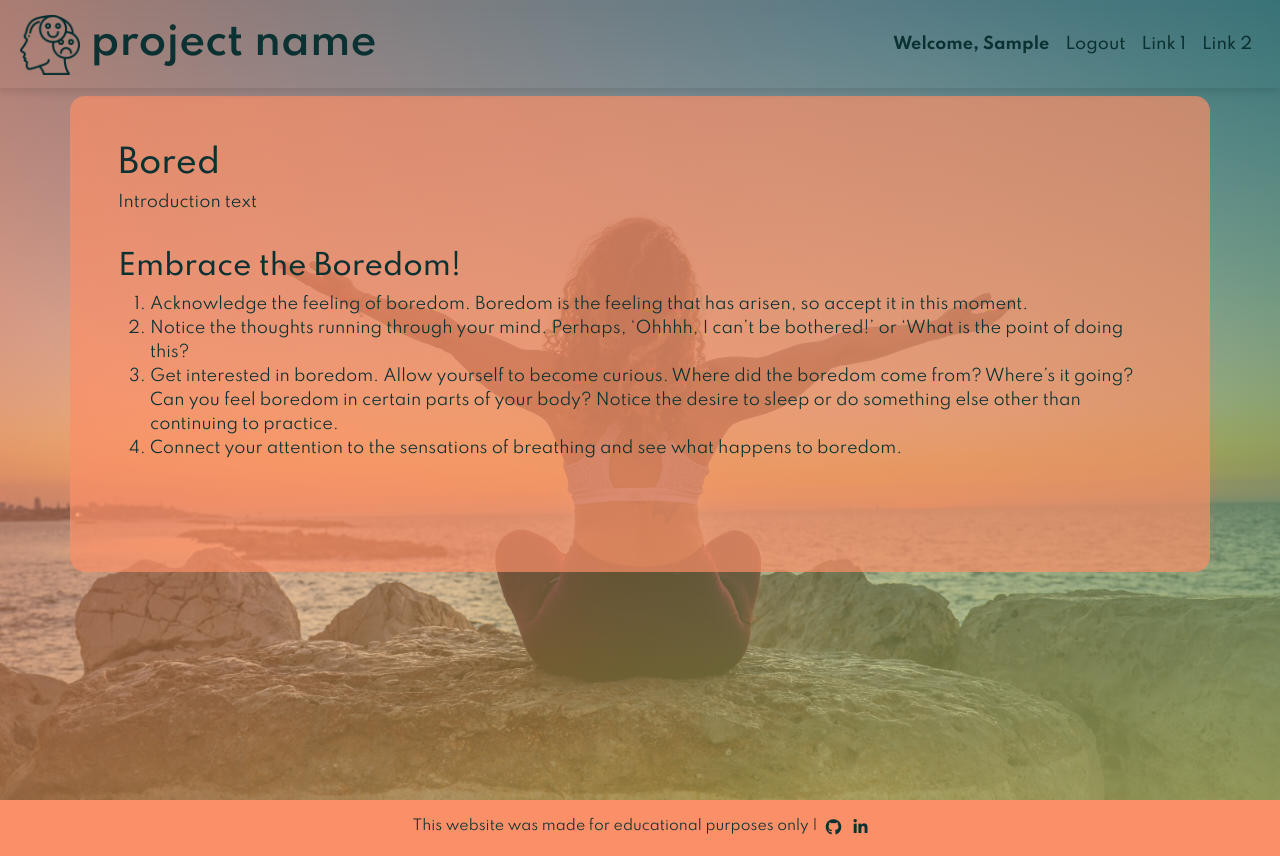
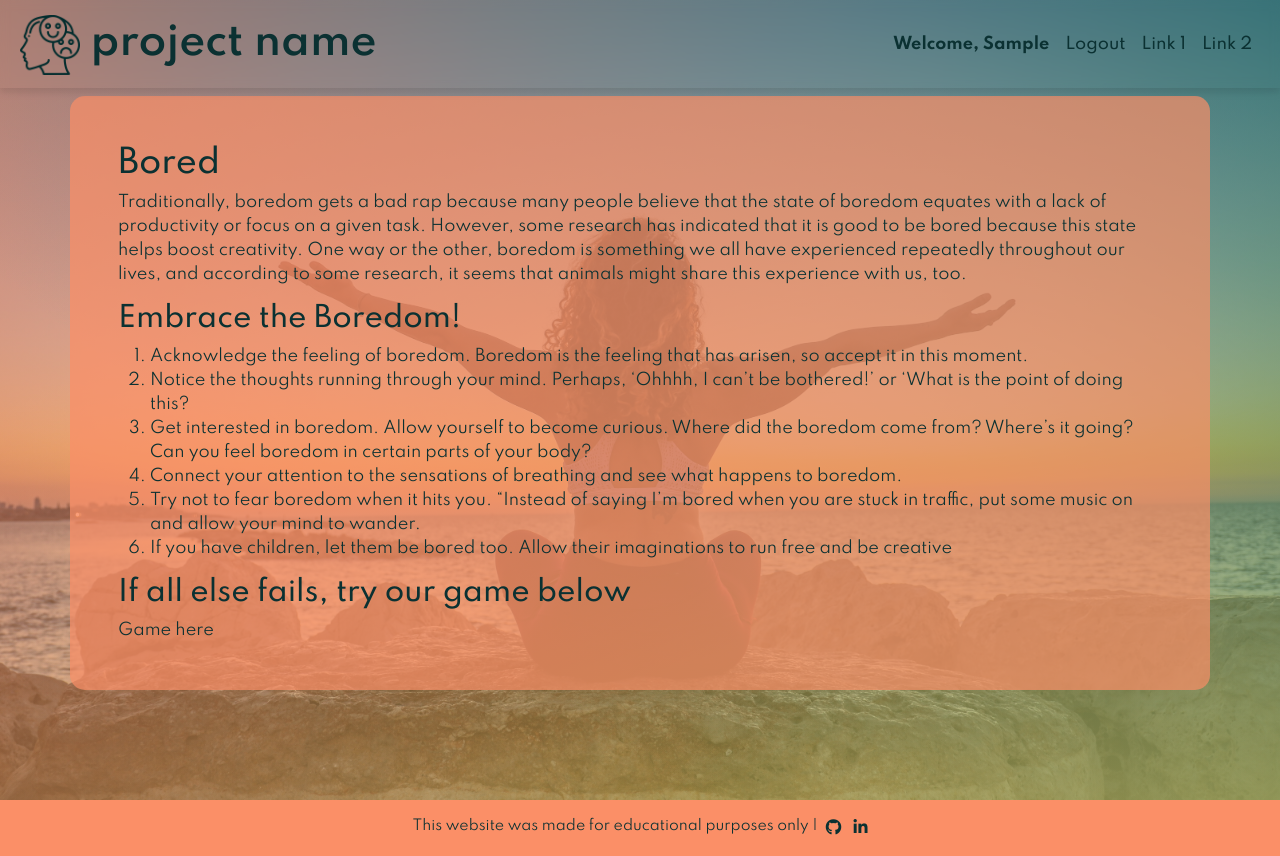
Before and after one commit to JoGorska/hackathon_team_4, a Django app: page /wellbeing/1/bored in a window 1280 px wide. Run offline with Django 3.2, Linux system fonts and the light colour scheme; a user stored in the database is signed in; tables that the repository leaves empty hold one stand-in row (values such as "Sample post"); some libraries are stand-ins or nearby versions.

Commit message:
Add more content to tired, stressed happy and bored pages, Change styles on tired page

```diff
--- a/static/css/style.css
+++ b/static/css/style.css
@@ -283,12 +283,6 @@ form label {
         font-size: 2.2em;
     }
 
-
-.tips {
-    padding-top: 20px;
-
-}
-
 .accordion-button {
     background: var(--coral-hex) !important;
     box-shadow: 0 5px 10px rgba(0,0,0,.05), 0 5px 5px rgba(0,0,0,.05) !important;
@@ -297,11 +291,7 @@ form label {
 .accordion-body {
     background-color: var(--coral) !important;
     color: var(--font);
-
-}
-
-div.accordion-item {
-    background-color: var(--coral-hex) !important;
+    box-shadow: 0 5px 10px rgba(0,0,0,.05), 0 5px 5px rgba(0,0,0,.05);
 }
 
 [type=button]:not(:disabled), .accordion-button::after {
--- a/templates/bored.html
+++ b/templates/bored.html
@@ -11,18 +11,31 @@
         <div class="row">
                 <div class="col-12">
                    <h2>Bored</h2>
-                   <P>Introduction text</P>
+                   <P>Traditionally, boredom gets a bad rap because many people believe that the state of boredom equates with a lack of productivity or focus on a given task.
+
+                    However, some research has indicated that it is good to be bored because this state helps boost creativity.
+
+                    One way or the other, boredom is something we all have experienced repeatedly throughout our lives, and according to some research, it seems that animals might share this experience with us, too.</P>
                    <div class="col-12 tips">
                     <h3>Embrace the Boredom!</h3>
                     <ol>
                         <li>Acknowledge the feeling of boredom. Boredom is the feeling that has arisen, so accept it in this moment.</li>
                         <li>Notice the thoughts running through your mind. Perhaps, ‘Ohhhh, I can’t be bothered!’ or ‘What is the point of doing this?</li>
-                        <li>Get interested in boredom. Allow yourself to become curious. Where did the boredom come from? Where’s it going? Can you feel boredom in certain parts of your body? Notice the desire to sleep or do something else other than continuing to practice.</li>
+                        <li>Get interested in boredom. Allow yourself to become curious. Where did the boredom come from? Where’s it going? Can you feel boredom in certain parts of your body? </li>
                         <li>Connect your attention to the sensations of breathing and see what happens to boredom.</li>
+                        <li>Try not to fear boredom when it hits you. “Instead of saying I’m bored when you are stuck in traffic, put some music on and allow your mind to wander.
+                        <li>If you have children, let them be bored too.  Allow their imaginations to run free and be creative</li>
 
                     </ol>
                     </div>
 
+                </div>
+                    <div class="col-12 tips">
+                    <h3>If all else fails, try our game below</h3>
+                    </div>
+                   <div class="col-12">
+                       Game here
+                   </div>
                 </div>
             </div>
             <div class="row d-flex justify-content-evenly mt-5">
--- a/templates/happy.html
+++ b/templates/happy.html
@@ -10,7 +10,9 @@
             <div class="row">
                 <div class="col-12">
                    <h2>Happy</h2>
-                   <P>Introduction text</P>
+                   <P>Being happy is one of the most fundamental requirements of a living being. Since the beginning of the human civilization, man has also been trying to develop new technologies, make new tools and improve his lifestyle for the sole purpose of attaining happiness. However, in its race of scientific endeavor and pursuit of money and luxuries, man is hardly aware of what exactly constitutes happiness.
+
+                    Happiness is defined as the state in which a living being expresses pleasure and contentment. It is the state in which negative stress levels are at the lowest, even if not zero, and positive stress boosts the person’s positive emotions.</P>
                    <div class="col-12 tips">
                     <h3>Tips to keep that happiness going</h3>
                     <ol>
--- a/templates/tired.html
+++ b/templates/tired.html
@@ -3,9 +3,11 @@
 {% load bootstrap_tags %}
 {% block content %}
 <!-- Header div and header-overlay from Lydia to add page background -->
-<div class="header">
+<div>
     <div class="header-overlay d-flex flex-column align-items-center">
       <!-- Spacer div to push registration form below navbar -->
+
+
       <div class="spacer py-5"></div>
 
       <div class="container options-container p-5">
```
Also changed, not shown: templates/stressed.html (+4 -7 lines).
